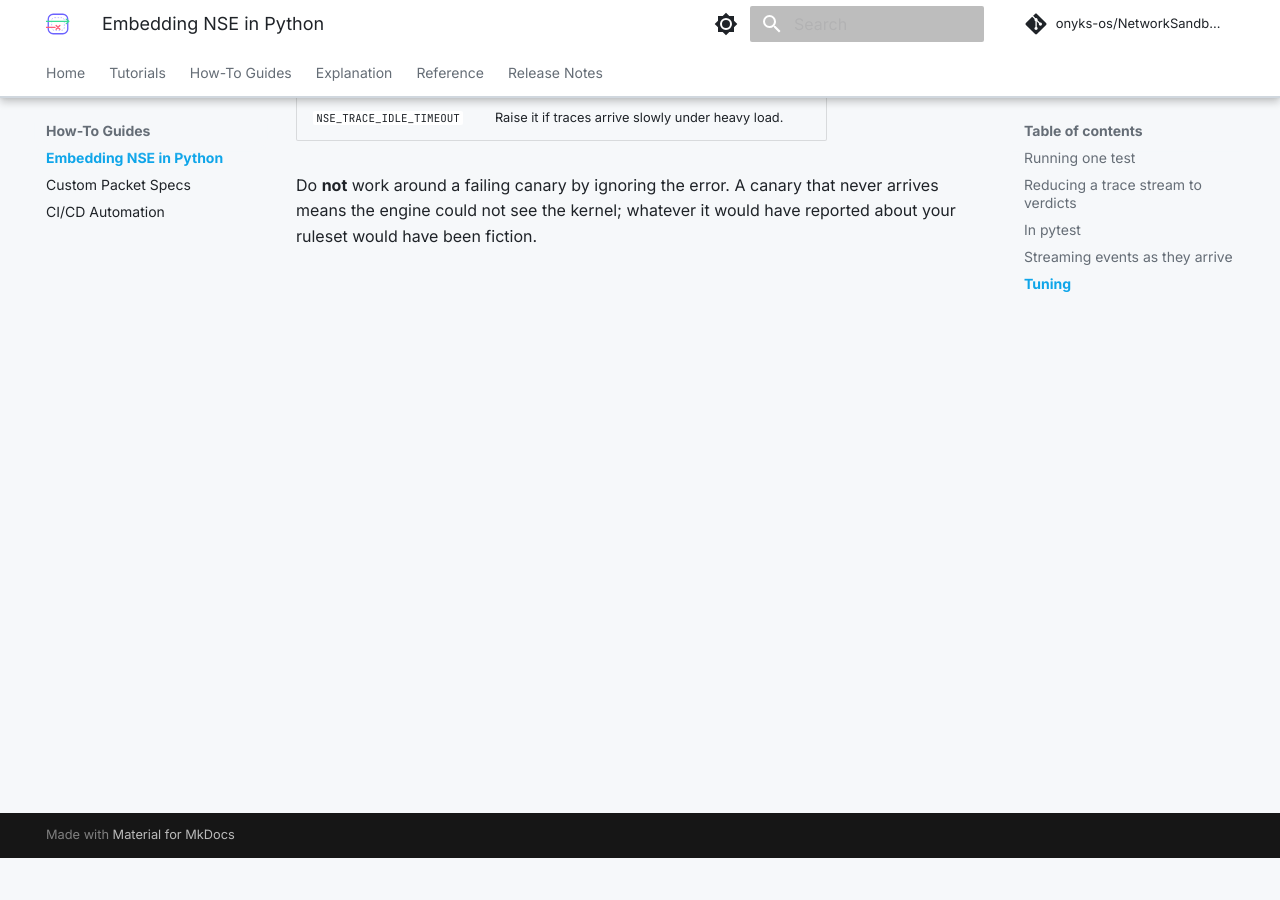
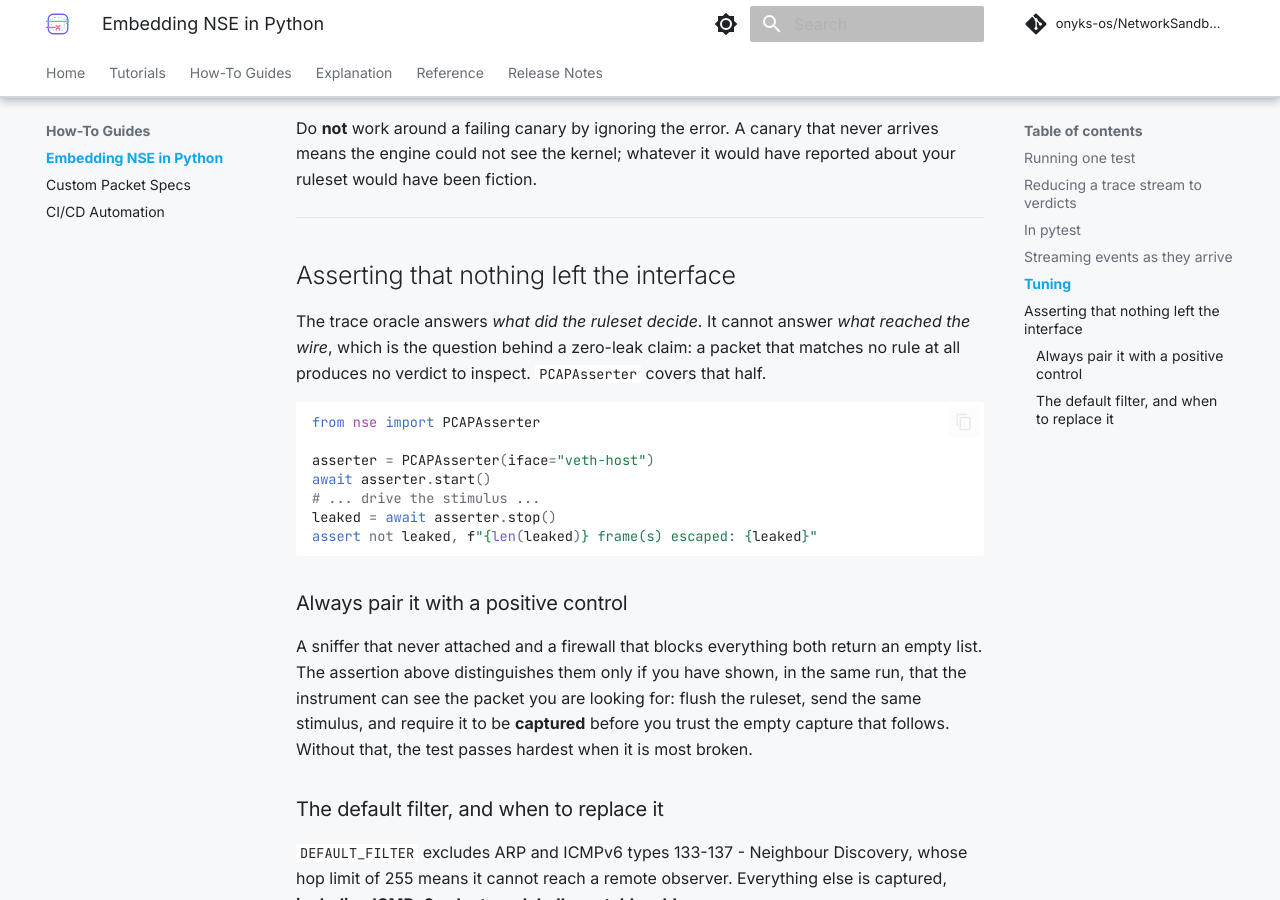
Before and after one commit to onyks-os/NetworkSandboxEngine, an MkDocs documentation site: the page built from docs/web/how-to/in-process-integration.md, in a window 1280 px wide and 900 px high, scrolled down 2887 px. Built offline with MkDocs 1.6.1 and Material for MkDocs 9.7.7, drawn with Linux system fonts in a browser that asks for light colours; comment, search, counter and statistics services are not loaded; before the commit the page ends 3745 px from its top, so only the background shows below that; some of the changed text lies outside the part shown.

Commit message:
docs: document PCAPAsserter and correct commands that do not exist
PCAPAsserter is half of `nse.__all__` and appeared in no README section, no
API reference page and no how-to. A consumer had to read the source to learn
that DEFAULT_FILTER is compiled into BPF, which is exactly how TTP's ICMPv6
containment test ended up asserting on packets the kernel had already dropped.
So the new material leads with that, and with the rule the docstring cannot
enforce: an empty capture proves nothing without a positive control, because a
sniffer that never attached returns the same empty list as a firewall that
blocked everything.

Corrections, each checked against the Makefile rather than assumed:

  - the coverage ratchet is `make coverage`; `make test-cov` does not exist
  - `make ci-local` is `verify docs-build build`. It builds no frontend - there
    has been none since 2.1.0 - and it is not "the complete 5-job CI pipeline":
    it omits integration, blindness and smoke-pypi, which need root or the
    network. The docs now say which to run by hand and when.
  - the site homepage announced v2.0.0 while the package shipped 2.1.2. The
    version is removed rather than bumped: nothing kept it honest.
  - ~1150 statements -> ~1200 (1209 at 98.1%, from coverage.xml)

The README image is referenced by raw URL, not a repository-relative path:
README.md is the PyPI long_description, where a relative src does not resolve,
and it now carries the project name that the <h1> used to.

Co-Authored-By: Claude Opus 5 <noreply@anthropic.com>

````diff
--- a/docs/web/how-to/in-process-integration.md
+++ b/docs/web/how-to/in-process-integration.md
@@ -24,7 +24,6 @@ table ip filter {
 }
 """
 
-
 async def main() -> None:
     request = TestRequest(
         rules=RULES,
@@ -43,7 +42,6 @@ async def main() -> None:
     for evt in events:
         if evt.verdict and evt.table != "nse_trace":
             print(f"[{evt.chain}] {evt.verdict}")
-
 
 asyncio.run(main())
 ```
@@ -92,7 +90,6 @@ pytestmark = [
     pytest.mark.asyncio,
     pytest.mark.skipif(os.geteuid() != 0, reason="NSE needs root for netns and kernel tracing"),
 ]
-
 
 async def test_ssh_is_blocked(my_ruleset: str) -> None:
     request = TestRequest(
@@ -143,3 +140,55 @@ matter most for slow machines and CI runners:
 Do **not** work around a failing canary by ignoring the error. A canary that
 never arrives means the engine could not see the kernel; whatever it would have
 reported about your ruleset would have been fiction.
+
+---
+
+## Asserting that nothing left the interface
+
+The trace oracle answers *what did the ruleset decide*. It cannot answer *what
+reached the wire*, which is the question behind a zero-leak claim: a packet that
+matches no rule at all produces no verdict to inspect. `PCAPAsserter` covers
+that half.
+
+```python
+from nse import PCAPAsserter
+
+asserter = PCAPAsserter(iface="veth-host")
+await asserter.start()
+# ... drive the stimulus ...
+leaked = await asserter.stop()
+assert not leaked, f"{len(leaked)} frame(s) escaped: {leaked}"
+```
+
+### Always pair it with a positive control
+
+A sniffer that never attached and a firewall that blocks everything both return
+an empty list. The assertion above distinguishes them only if you have shown,
+in the same run, that the instrument can see the packet you are looking for:
+flush the ruleset, send the same stimulus, and require it to be **captured**
+before you trust the empty capture that follows. Without that, the test passes
+hardest when it is most broken.
+
+### The default filter, and when to replace it
+
+`DEFAULT_FILTER` excludes ARP and ICMPv6 types 133-137 - Neighbour Discovery,
+whose hop limit of 255 means it cannot reach a remote observer. Everything else
+is captured, **including ICMPv6 echo to a globally routable address**.
+
+A `filter` argument is combined with the default. Pass
+`replace_default_filter=True` to use yours alone:
+
+```python
+# Combined: DEFAULT_FILTER and your expression.
+PCAPAsserter(iface="veth-host", filter="ip6")
+
+# Yours alone - you are now responsible for the noise.
+PCAPAsserter(iface="veth-host", filter="ip6", replace_default_filter=True)
+```
+
+The escape hatch exists because the filter is compiled into BPF and evaluated in
+the kernel. A packet it excludes never reaches userspace, so a caller cannot
+compensate downstream by filtering the returned list - there is nothing in it to
+filter. Until 2.1.2 the default read `not arp and not icmp6` and silently
+discarded routable ICMPv6 for exactly that reason; see
+[issue #14](https://github.com/onyks-os/NetworkSandboxEngine/issues/14).
````
Also changed, not shown: CHANGELOG.md (+20 -0 lines), README.md (+50 -13 lines), docs/web/how-to/cicd-setup.md (+10 -1 lines), docs/web/index.md (+2 -1 lines), docs/web/reference/api.md (+13 -0 lines), docs/web/reference/dependencies.md (+1 -1 lines), docs/web/release-notes/changelog.md (+33 -0 lines).
